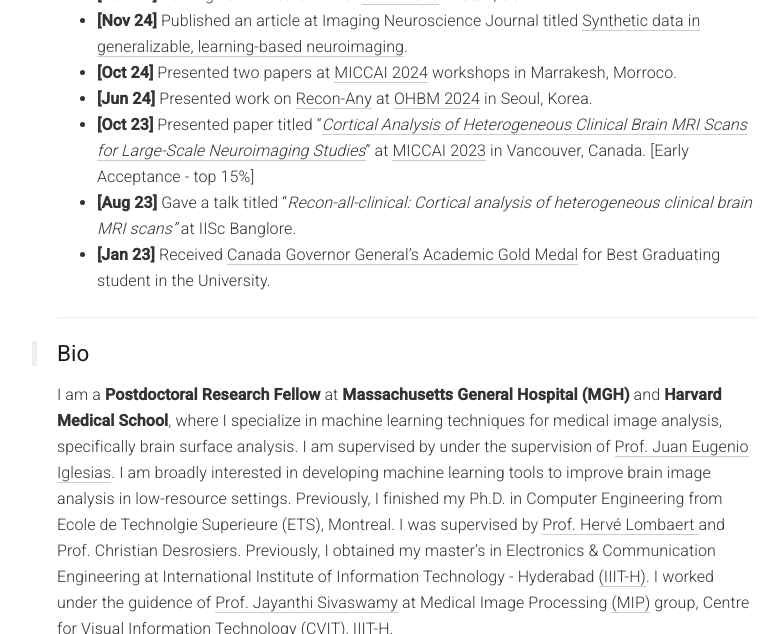
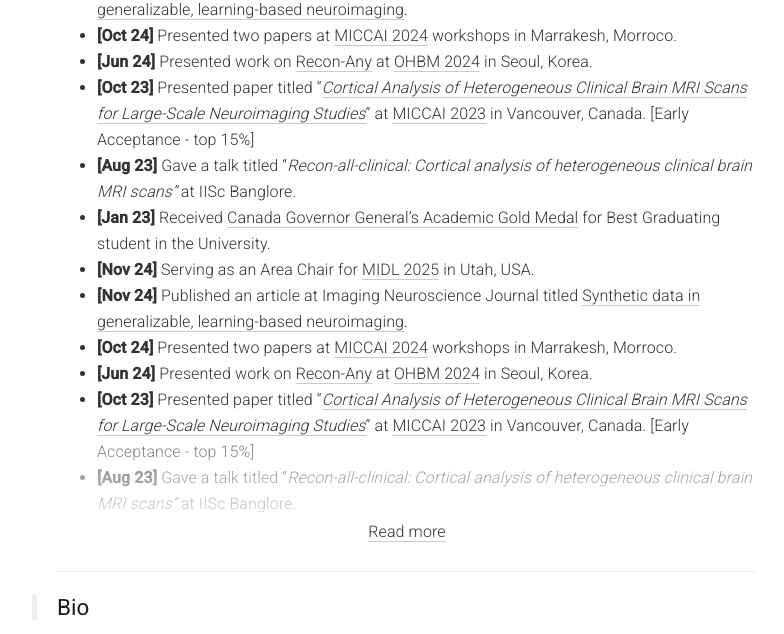
Before and after one commit to kharitz/kharitz.github.io, a Jekyll site: the page built from index.md, in a window 1280 px wide and 900 px high, scrolled down 728 px, cut to the strip 0-634 px from the top of the window. Shown: the whole strip, without its empty margins (233-1017 px from the left). Built offline with Jekyll 4.4.1, drawn with Linux system fonts in a browser that asks for light colours.

```diff
--- a/index.md
+++ b/index.md
@@ -15,6 +15,8 @@ permalink:  /
 </div>
 <hr>
 
+<a name="/news"></a>
+
 ## News
 
 - **[Nov 24]** Serving as an Area Chair for [MIDL 2025](https://2025.midl.io/organization) in Utah, USA.
@@ -24,9 +26,27 @@ permalink:  /
 - **[Oct 23]** Presented paper titled "*[Cortical Analysis of Heterogeneous Clinical Brain MRI Scans for Large-Scale Neuroimaging Studies](https://link.springer.com/chapter/10.1007/978-3-031-43993-3_4)*" at [MICCAI 2023](https://conferences.miccai.org/2023/en/) in Vancouver, Canada. [Early Acceptance - top 15%]
 - **[Aug 23]** Gave a talk titled "*Recon-all-clinical: Cortical analysis of heterogeneous clinical brain MRI scans"* at IISc Banglore.
 - **[Jan 23]** Received [Canada Governor General’s Academic Gold Medal](https://www.gg.ca/en/honours/recipients/116-112129) for Best Graduating student in the University.
+- **[Nov 24]** Serving as an Area Chair for [MIDL 2025](https://2025.midl.io/organization) in Utah, USA.
+- **[Nov 24]** Published an article at Imaging Neuroscience Journal titled [Synthetic data in generalizable, learning-based neuroimaging](https://direct.mit.edu/imag/article/doi/10.1162/imag_a_00337/124867).
+- **[Oct 24]** Presented two papers at [MICCAI 2024](https://conferences.miccai.org/2024/en/) workshops in Marrakesh, Morroco.
+- **[Jun 24]** Presented work on [Recon-Any](https://surfer.nmr.mgh.harvard.edu/fswiki/ReconAny) at [OHBM 2024](https://ww6.aievolution.com/hbm2401/Abstracts/viewAbs?abs=3954) in Seoul, Korea.
+- **[Oct 23]** Presented paper titled "*[Cortical Analysis of Heterogeneous Clinical Brain MRI Scans for Large-Scale Neuroimaging Studies](https://link.springer.com/chapter/10.1007/978-3-031-43993-3_4)*" at [MICCAI 2023](https://conferences.miccai.org/2023/en/) in Vancouver, Canada. [Early Acceptance - top 15%]
+- **[Aug 23]** Gave a talk titled "*Recon-all-clinical: Cortical analysis of heterogeneous clinical brain MRI scans"* at IISc Banglore.
+- **[Jan 23]** Received [Canada Governor General’s Academic Gold Medal](https://www.gg.ca/en/honours/recipients/116-112129) for Best Graduating student in the University.
+- **[Nov 24]** Serving as an Area Chair for [MIDL 2025](https://2025.midl.io/organization) in Utah, USA.
+- **[Nov 24]** Published an article at Imaging Neuroscience Journal titled [Synthetic data in generalizable, learning-based neuroimaging](https://direct.mit.edu/imag/article/doi/10.1162/imag_a_00337/124867).
+- **[Oct 24]** Presented two papers at [MICCAI 2024](https://conferences.miccai.org/2024/en/) workshops in Marrakesh, Morroco.
+- **[Jun 24]** Presented work on [Recon-Any](https://surfer.nmr.mgh.harvard.edu/fswiki/ReconAny) at [OHBM 2024](https://ww6.aievolution.com/hbm2401/Abstracts/viewAbs?abs=3954) in Seoul, Korea.
+- **[Oct 23]** Presented paper titled "*[Cortical Analysis of Heterogeneous Clinical Brain MRI Scans for Large-Scale Neuroimaging Studies](https://link.springer.com/chapter/10.1007/978-3-031-43993-3_4)*" at [MICCAI 2023](https://conferences.miccai.org/2023/en/) in Vancouver, Canada. [Early Acceptance - top 15%]
+- **[Aug 23]** Gave a talk titled "*Recon-all-clinical: Cortical analysis of heterogeneous clinical brain MRI scans"* at IISc Banglore.
+- **[Jan 23]** Received [Canada Governor General’s Academic Gold Medal](https://www.gg.ca/en/honours/recipients/116-112129) for Best Graduating student in the University.
 
+<div id="read-more-button">
+    <a nohref>Read more</a>
+</div>
 <hr>
 
+<a name="/bio"></a>
 ## Bio
 
 I am a **Postdoctoral Research Fellow** at **Massachusetts General Hospital (MGH)** and **Harvard Medical School**, where I specialize in machine learning techniques for medical image analysis, specifically brain surface analysis. I am supervised by under the supervision of [Prof. Juan Eugenio Iglesias](). I am broadly interested in developing machine learning tools to improve brain image analysis in low-resource settings. Previously, I finished my Ph.D. in Computer Engineering from Ecole de Technolgie Superieure (ETS), Montreal. I was supervised by [Prof. Hervé Lombaert ](https://shape.polymtl.ca/lombaert/)and Prof. Christian Desrosiers. Previously, I obtained my master’s in Electronics & Communication Engineering at International Institute of Information Technology - Hyderabad [(IIIT-H)](http://iiit.ac.in). I worked under the guidence of [Prof. Jayanthi Sivaswamy](http://iiit.ac.in/people/faculty/jsivaswamy/) at Medical Image Processing [(MIP)](http://cvit.iiit.ac.in/projects/mip) group, Centre for Visual Information Technology [(CVIT)](http://cvit.iiit.ac.in), IIIT-H.
```
Also changed, not shown: other parts of index.md (+1 -1 lines).
